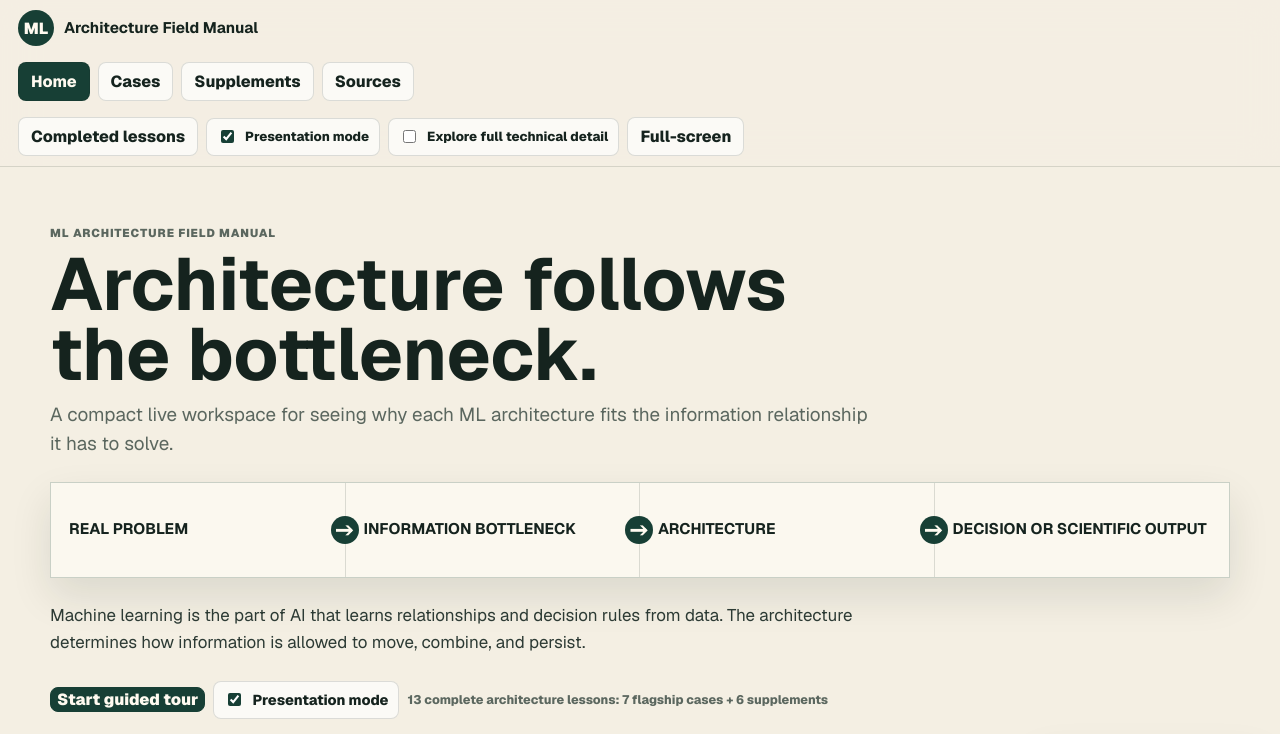
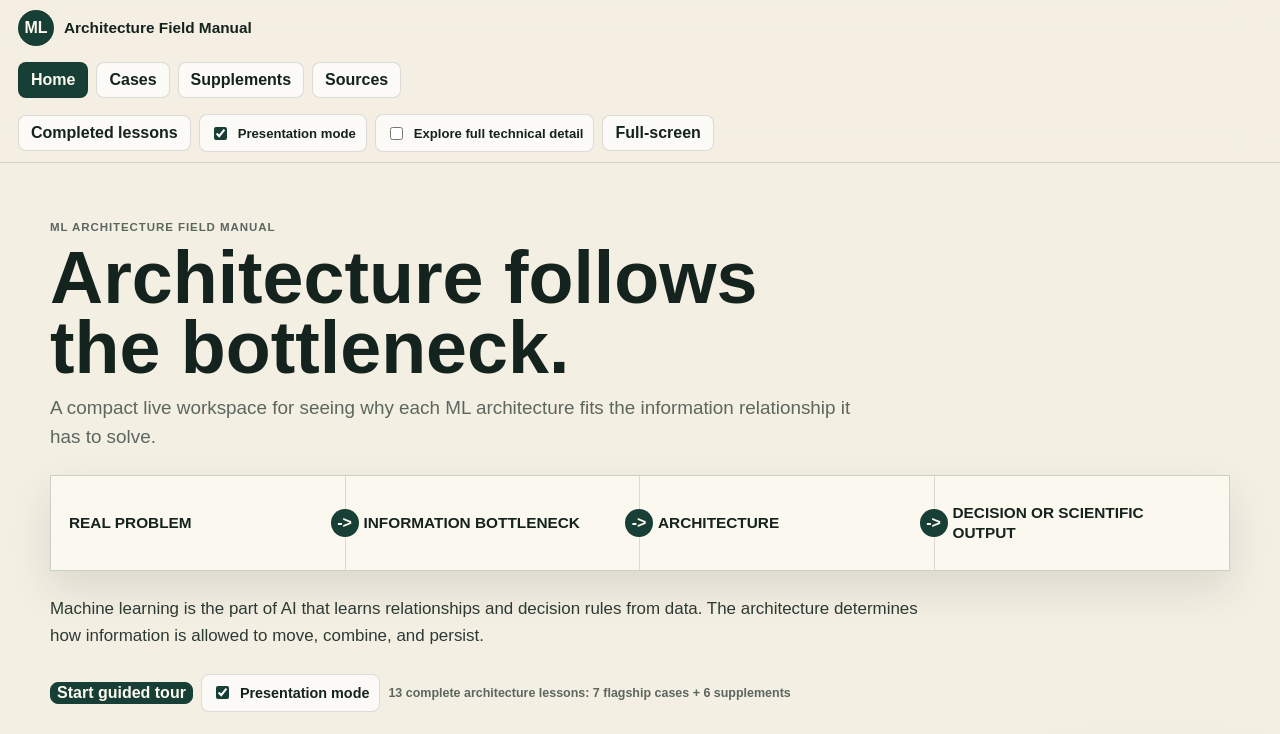
Before and after one commit to Rnanda442/ml-architecture-field-manual, a Next.js app: page / in a window 1280 px wide. Shown: the top 734 px of the page. Built offline with nearby package versions, Linux system fonts and the light colour scheme.

Commit message:
Remove generated font preloads

```diff
--- a/app/globals.css
+++ b/app/globals.css
@@ -28,7 +28,7 @@ body {
   min-height: 100vh;
   background: var(--cream);
   color: var(--ink);
-  font-family: var(--font-geist-sans), Arial, sans-serif;
+  font-family: Arial, "Helvetica Neue", sans-serif;
 }
 
 button,
--- a/app/layout.tsx
+++ b/app/layout.tsx
@@ -1,17 +1,6 @@
 import type { Metadata, Viewport } from "next";
-import { Geist, Geist_Mono } from "next/font/google";
 import "katex/dist/katex.min.css";
 import "./globals.css";
-
-const geistSans = Geist({
-  variable: "--font-geist-sans",
-  subsets: ["latin"],
-});
-
-const geistMono = Geist_Mono({
-  variable: "--font-geist-mono",
-  subsets: ["latin"],
-});
 
 export const metadata: Metadata = {
   title: "ML Architecture Field Manual",
@@ -34,11 +23,7 @@ export default function RootLayout({
 }>) {
   return (
     <html lang="en">
-      <body
-        className={`${geistSans.variable} ${geistMono.variable} antialiased`}
-      >
-        {children}
-      </body>
+      <body>{children}</body>
     </html>
   );
 }
```
